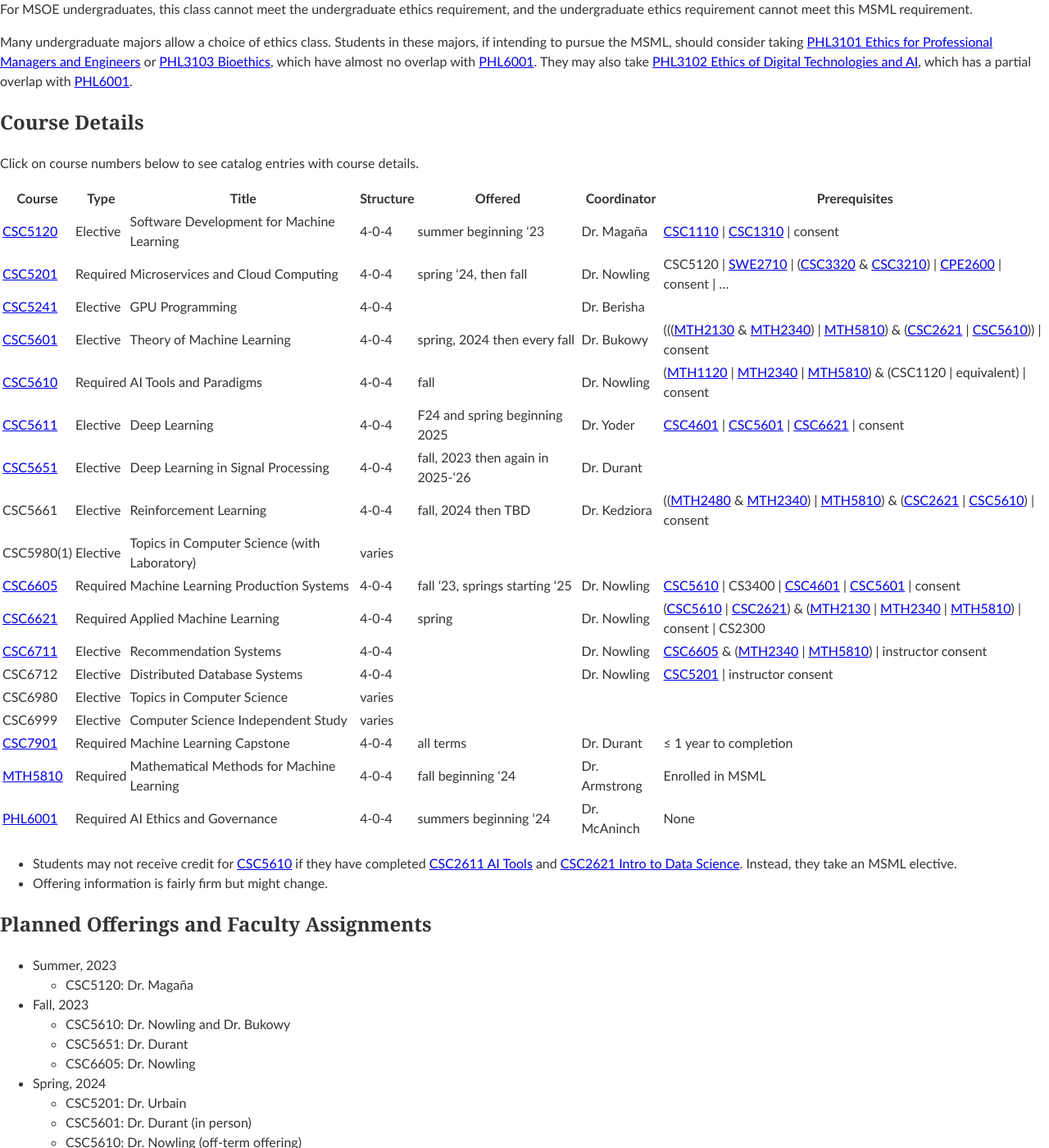
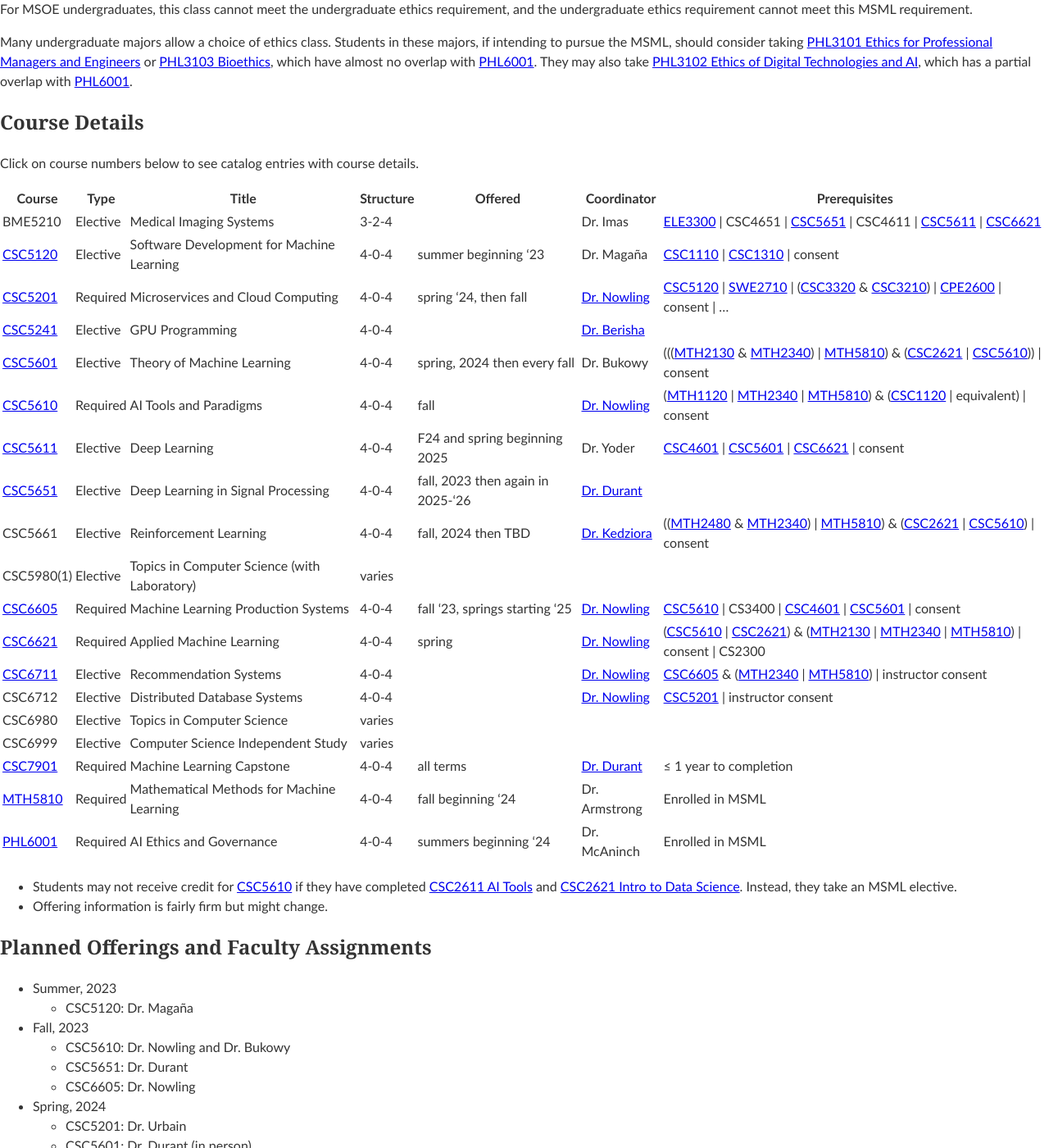
Before and after one commit to edurant/edurant.github.io, a Jekyll site: the page built from advising/msml.md, in a window 1280 px wide and 1400 px high, scrolled down 5532 px. Shown: the whole window at 82% size. Built offline with Jekyll 4.4.1, drawn with Linux system fonts in a browser that asks for light colours; our own code applies the rules of GitHub Pages for plain Markdown files.

Commit message:
MSML: add medical imaging elective, more course links, more faculty links

```diff
--- a/advising/msml.md
+++ b/advising/msml.md
@@ -17,7 +17,7 @@ We expect that many of the students in the program will have tuition support fro
 
 Note that the MSML program (and our ML graduate certificates) do *not* require letters of recommendation, although they are listed as optional on MSOE's common application. Admission is strictly based on academic background and we personally reach out to applicants as needed to clarify any academic background that may be missing.
 
-Please contact MSML program director [Dr. Durant](/) with any questions.
+Please contact MSML program director [Dr. Durant][Dr. Durant] with any questions.
 
 # Dual Enrollment with Bachelor's Degree
 The MS can be taken as a 5-year early entry dual enrollment program with many MSOE undergraduate degrees including all EECS undergraduate degrees: BME, CE, CS, EE, and SE. Students must apply while they have junior standing, but should let their advisor know of their intent as early as possible.
@@ -151,11 +151,17 @@ The steps for enrolling in the capstone project course are:
 1. Complete the [form](https://msoe.s3.amazonaws.com/files/resources/msml-capstone-request-form-eecs-semesters-fillable.pdf) posted on the [Registrar's website](https://www.msoe.edu/academics/departments/registrar/independent-study-forms/), get required signatures, and submit it. Then the class is added to your schedule for the next semester.
 
 The following faculty are *some* of the potential capstone project advisors. Feel free to contact them to see if your areas of interest align with their expertise.
-* [Dr. Berisha](https://www.msoe.edu/directory/profile/sebastian.berisha/): Machine/deep learning, image processing, time-series data analysis. In general, my research centers around the application of machine learning algorithms in the fields of biomedicine and remote sensing. My most recent efforts have concentrated on two significant applications. Firstly, I have been exploring the integration of deep learning with hyperspectral mid-infrared imaging to enhance cancer diagnosis. Secondly, my research is dedicated to the application of deep learning techniques in the analysis of ECG data for the diagnosis of cardiovascular, brain injury, and respiratory diseases.
-* [Dr. Durant](/): Signal processing, real-time systems, audio
-* [Dr. Kedziora](https://www.linkedin.com/in/jeremy-kedziora/): Data science, statistics, machine learning, reinforcement learning
-* [Dr. Nowling](https://rnowling.github.io/): Data science, ML and data-intensive systems (production, recommendation, distributed, etc.)
-* [Dr. Urbain](https://github.com/jayurbain): Natural language processing, medical image processing, graph machine learning
+* [Dr. Berisha][Dr. Berisha]: Machine/deep learning, image processing, time-series data analysis. In general, my research centers around the application of machine learning algorithms in the fields of biomedicine and remote sensing. My most recent efforts have concentrated on two significant applications. Firstly, I have been exploring the integration of deep learning with hyperspectral mid-infrared imaging to enhance cancer diagnosis. Secondly, my research is dedicated to the application of deep learning techniques in the analysis of ECG data for the diagnosis of cardiovascular, brain injury, and respiratory diseases.
+* [Dr. Durant][Dr. Durant]: Signal processing, real-time systems, audio
+* [Dr. Kedziora][Dr. Kedziora]: Data science, statistics, machine learning, reinforcement learning
+* [Dr. Nowling][Dr. Nowling]: Data science, ML and data-intensive systems (production, recommendation, distributed, etc.)
+* [Dr. Urbain][Dr. Urbain]: Natural language processing, medical image processing, graph machine learning
+
+[Dr. Berisha]: https://www.msoe.edu/directory/profile/sebastian.berisha/
+[Dr. Durant]: /
+[Dr. Kedziora]: https://www.linkedin.com/in/jeremy-kedziora/
+[Dr. Nowling]: https://rnowling.github.io/
+[Dr. Urbain]: https://github.com/jayurbain
 
 ## [PHL6001][PHL6001]
 
@@ -169,24 +175,25 @@ Click on course numbers below to see catalog entries with course details.
 
 Course | Type | Title | Structure | Offered | Coordinator | Prerequisites
 --- | --- | --- | --- | --- | ---
+BME5210 | Elective | Medical Imaging Systems | 3-2-4 | | Dr. Imas | [ELE3300][ELE3300] &#124; CSC4651 &#124; [CSC5651][CSC5651] &#124; CSC4611 &#124; [CSC5611][CSC5611] &#124; [CSC6621][CSC6621]
 [CSC5120][CSC5120] | Elective | Software Development for Machine Learning | 4-0-4 | summer beginning '23 | Dr. Magaña | [CSC1110][CSC1110] &#124; [CSC1310][CSC1310] &#124; consent
-[CSC5201][CSC5201] | Required | Microservices and Cloud Computing | 4-0-4 | spring '24, then fall | Dr. Nowling | CSC5120 &#124; [SWE2710][SWE2710] &#124; ([CSC3320][CSC3320] &amp; [CSC3210][CSC3210]) &#124; [CPE2600][CPE2600] &#124; consent &#124; …
-[CSC5241][CSC5241] | Elective | GPU Programming | 4-0-4 | | Dr. Berisha
+[CSC5201][CSC5201] | Required | Microservices and Cloud Computing | 4-0-4 | spring '24, then fall | [Dr. Nowling][Dr. Nowling] | [CSC5120][CSC5120] &#124; [SWE2710][SWE2710] &#124; ([CSC3320][CSC3320] &amp; [CSC3210][CSC3210]) &#124; [CPE2600][CPE2600] &#124; consent &#124; …
+[CSC5241][CSC5241] | Elective | GPU Programming | 4-0-4 | | [Dr. Berisha][Dr. Berisha]
 [CSC5601][CSC5601] | Elective | Theory of Machine Learning | 4-0-4 | spring, 2024 then every fall | Dr. Bukowy | ((([MTH2130][MTH2130] &amp; [MTH2340][MTH2340]) &#124; [MTH5810][MTH5810]) &amp; ([CSC2621][CSC2621] &#124; [CSC5610][CSC5610])) &#124; consent
-[CSC5610][CSC5610] | Required | AI Tools and Paradigms | 4-0-4 | fall | Dr. Nowling | ([MTH1120][MTH1120] &#124; [MTH2340][MTH2340] &#124; [MTH5810][MTH5810]) &amp; (CSC1120 &#124; equivalent) &#124; consent
+[CSC5610][CSC5610] | Required | AI Tools and Paradigms | 4-0-4 | fall | [Dr. Nowling][Dr. Nowling] | ([MTH1120][MTH1120] &#124; [MTH2340][MTH2340] &#124; [MTH5810][MTH5810]) &amp; ([CSC1120][CSC1120] &#124; equivalent) &#124; consent
 [CSC5611][CSC5611] | Elective | Deep Learning | 4-0-4 | F24 and spring beginning 2025 | Dr. Yoder | [CSC4601][CSC4601] &#124; [CSC5601][CSC5601] &#124; [CSC6621][CSC6621] &#124; consent
-[CSC5651][CSC5651] | Elective | Deep Learning in Signal Processing | 4-0-4 | fall, 2023 then again in 2025-&lsquo;26 | Dr. Durant
-CSC5661 | Elective | Reinforcement Learning | 4-0-4 | fall, 2024 then TBD | Dr. Kedziora | (([MTH2480][MTH2480] &amp; [MTH2340][MTH2340]) &#124; [MTH5810][MTH5810]) &amp; ([CSC2621][CSC2621] &#124; [CSC5610][CSC5610]) &#124; consent
+[CSC5651][CSC5651] | Elective | Deep Learning in Signal Processing | 4-0-4 | fall, 2023 then again in 2025-&lsquo;26 | [Dr. Durant][Dr. Durant]
+CSC5661 | Elective | Reinforcement Learning | 4-0-4 | fall, 2024 then TBD | [Dr. Kedziora][Dr. Kedziora] | (([MTH2480][MTH2480] &amp; [MTH2340][MTH2340]) &#124; [MTH5810][MTH5810]) &amp; ([CSC2621][CSC2621] &#124; [CSC5610][CSC5610]) &#124; consent
 CSC5980(1) | Elective | Topics in Computer Science (with Laboratory) | varies
-[CSC6605][CSC6605] | Required | Machine Learning Production Systems | 4-0-4 | fall '23, springs starting '25 | Dr. Nowling | [CSC5610][CSC5610] &#124; CS3400 &#124; [CSC4601][CSC4601] &#124; [CSC5601][CSC5601] &#124; consent
-[CSC6621][CSC6621] | Required | Applied Machine Learning | 4-0-4 | spring | Dr. Nowling | ([CSC5610][CSC5610] &#124; [CSC2621][CSC2621]) &amp; ([MTH2130][MTH2130] &#124; [MTH2340][MTH2340] &#124; [MTH5810][MTH5810]) &#124; consent &#124; CS2300
-[CSC6711][CSC6711] | Elective | Recommendation Systems | 4-0-4 | | Dr. Nowling | [CSC6605][CSC6605] &amp; ([MTH2340][MTH2340] &#124; [MTH5810][MTH5810]) &#124; instructor consent
-CSC6712 | Elective | Distributed Database Systems | 4-0-4 | | Dr. Nowling | [CSC5201][CSC5201] &#124; instructor consent
+[CSC6605][CSC6605] | Required | Machine Learning Production Systems | 4-0-4 | fall '23, springs starting '25 | [Dr. Nowling][Dr. Nowling] | [CSC5610][CSC5610] &#124; CS3400 &#124; [CSC4601][CSC4601] &#124; [CSC5601][CSC5601] &#124; consent
+[CSC6621][CSC6621] | Required | Applied Machine Learning | 4-0-4 | spring | [Dr. Nowling][Dr. Nowling] | ([CSC5610][CSC5610] &#124; [CSC2621][CSC2621]) &amp; ([MTH2130][MTH2130] &#124; [MTH2340][MTH2340] &#124; [MTH5810][MTH5810]) &#124; consent &#124; CS2300
+[CSC6711][CSC6711] | Elective | Recommendation Systems | 4-0-4 | | [Dr. Nowling][Dr. Nowling] | [CSC6605][CSC6605] &amp; ([MTH2340][MTH2340] &#124; [MTH5810][MTH5810]) &#124; instructor consent
+CSC6712 | Elective | Distributed Database Systems | 4-0-4 | | [Dr. Nowling][Dr. Nowling] | [CSC5201][CSC5201] &#124; instructor consent
 CSC6980 | Elective | Topics in Computer Science | varies
 CSC6999 | Elective | Computer Science Independent Study | varies
-[CSC7901][CSC7901] | Required | Machine Learning Capstone | 4-0-4 | all terms | Dr. Durant | ≤ 1 year to completion
+[CSC7901][CSC7901] | Required | Machine Learning Capstone | 4-0-4 | all terms | [Dr. Durant][Dr. Durant] | ≤ 1 year to completion
 [MTH5810][MTH5810] | Required | Mathematical Methods for Machine Learning | 4-0-4 | fall beginning &lsquo;24 | Dr. Armstrong | Enrolled in MSML
-[PHL6001][PHL6001] | Required | AI Ethics and Governance | 4-0-4 | summers beginning &lsquo;24 | Dr. McAninch | None
+[PHL6001][PHL6001] | Required | AI Ethics and Governance | 4-0-4 | summers beginning &lsquo;24 | Dr. McAninch | Enrolled in MSML
 
 * Students may not receive credit for [CSC5610][CSC5610] if they have completed [CSC2611 AI Tools][CSC2611] and [CSC2621 Intro to Data Science][CSC2621]. Instead, they take an MSML elective.
 * Offering information is fairly firm but might change.
@@ -211,6 +218,7 @@ CSC6999 | Elective | Computer Science Independent Study | varies
 [CSC6621]: https://catalog.msoe.edu/preview_course_nopop.php?catoid=36&coid=41158
 [CSC6711]: https://catalog.msoe.edu/preview_course_nopop.php?catoid=36&coid=41282
 [CSC7901]: https://catalog.msoe.edu/preview_course_nopop.php?catoid=36&coid=41212
+[ELE3300]: https://catalog.msoe.edu/preview_course_nopop.php?catoid=35&coid=40279
 [MTH1120]: https://catalog.msoe.edu/preview_course_nopop.php?catoid=35&coid=40139
 [MTH2130]: https://catalog.msoe.edu/preview_course_nopop.php?catoid=35&coid=40111
 [MTH2340]: https://catalog.msoe.edu/preview_course_nopop.php?catoid=35&coid=40136
```
